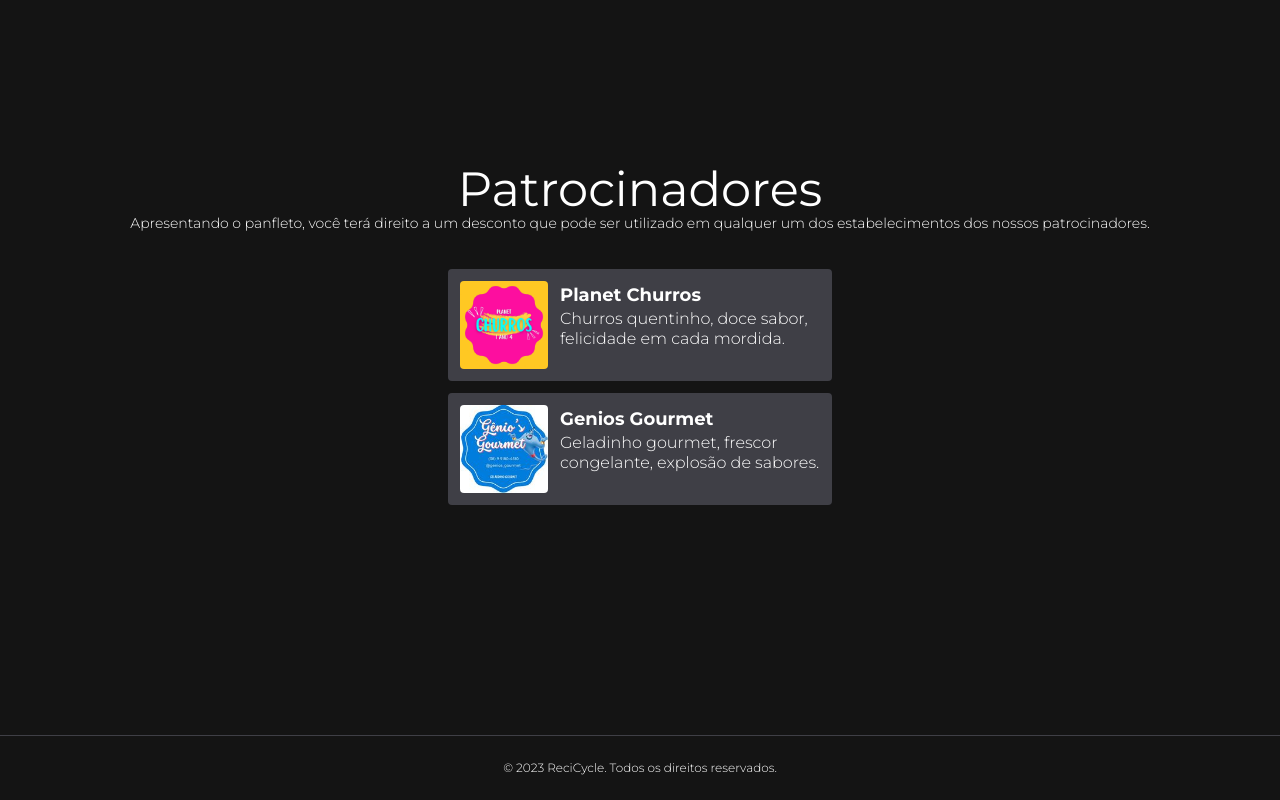
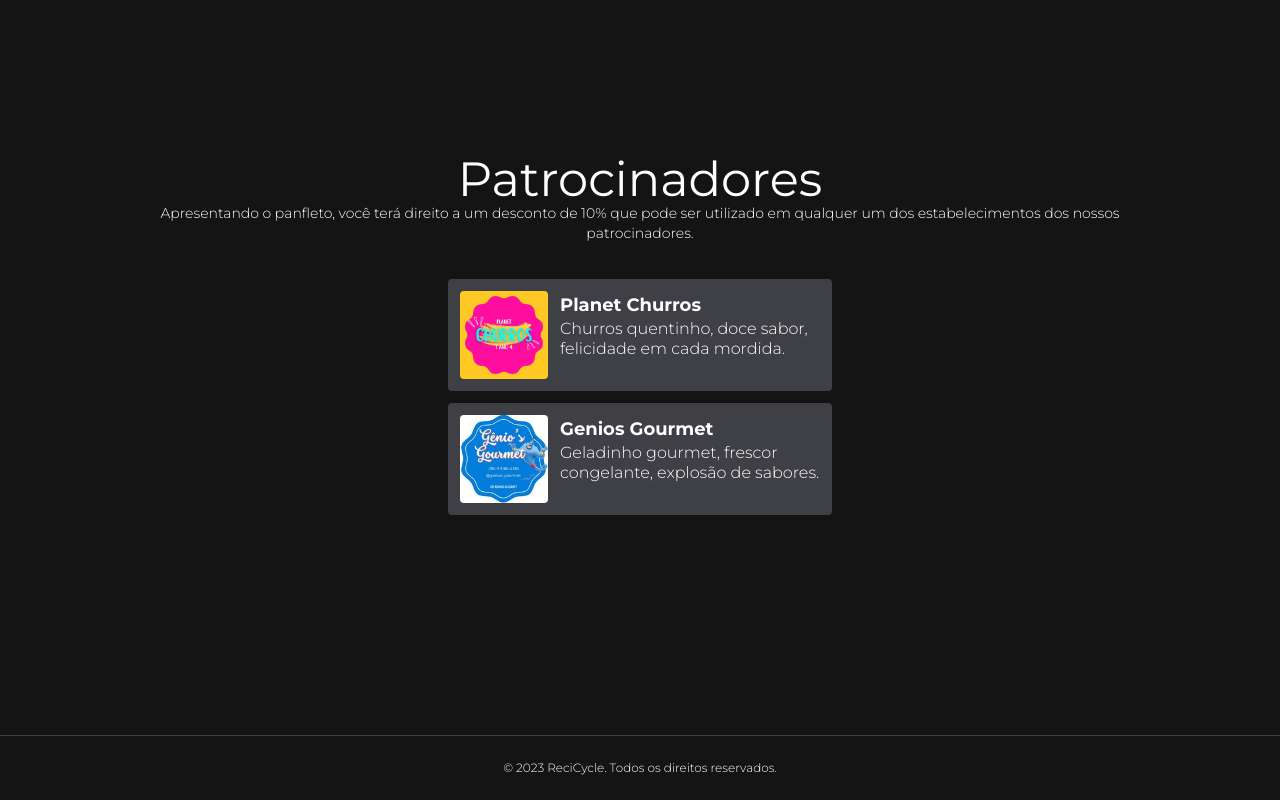
Before and after one commit to victorzllDev/ReciCycle, a React (Vite) app: page / in a window 1280 px wide. Shown: the part 2694-3494 px from the top of the page. Built offline with nearby package versions, Linux system fonts and the light colour scheme.

Commit message:
Descrição do patrocino.

```diff
--- a/src/App.jsx
+++ b/src/App.jsx
@@ -135,7 +135,7 @@ function App() {
 						Patrocinadores
 					</h2>
 					<p className="mb-9 max-w-5xl text-start text-sm font-light min-[440px]:text-center">
-						Apresentando o panfleto, você terá direito a um desconto que pode
+						Apresentando o panfleto, você terá direito a um desconto de 10% que pode
 						ser utilizado em qualquer um dos estabelecimentos dos nossos
 						patrocinadores.
 					</p>
```
